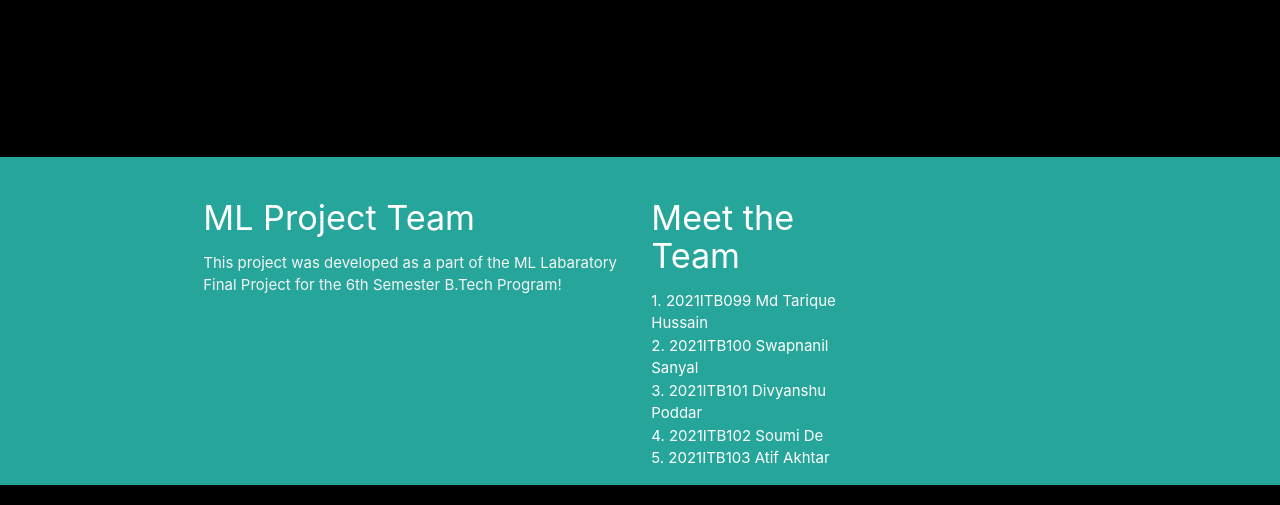
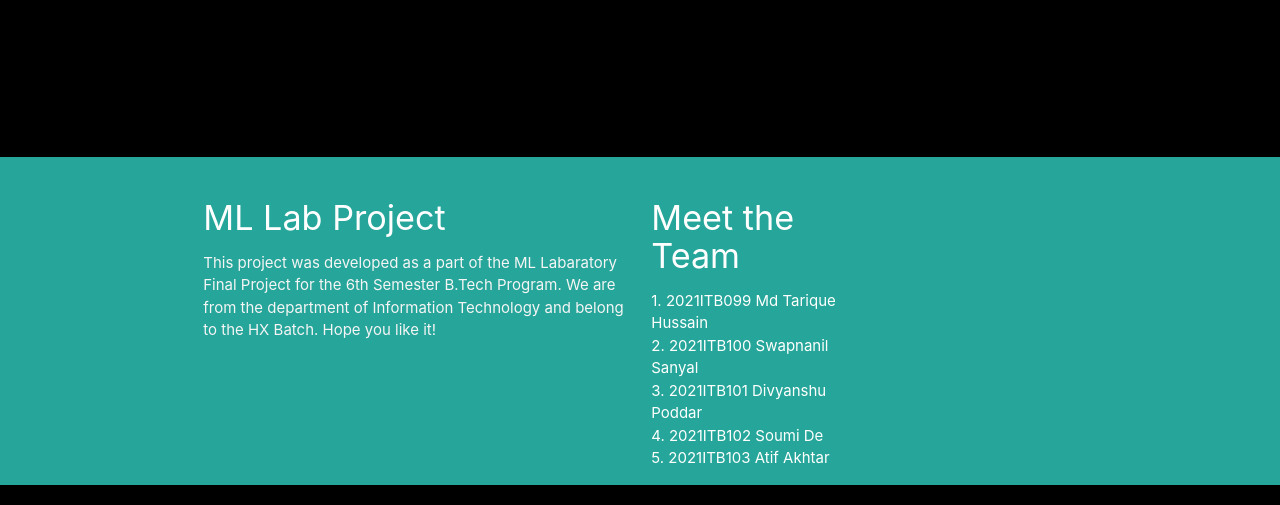
Before and after one commit to soumizde/insurance_prediction, a Flask app: page / in a window 1280 px wide. Shown: the part 743-1248 px from the top of the page. Run offline with Flask 2, Linux system fonts and the light colour scheme; parts of the project's set-up code (start-up, migrations or seed data) failed here and were passed over; some libraries are stand-ins or nearby versions.

Commit message:
Data changes

```diff
--- a/templates/home.html
+++ b/templates/home.html
@@ -43,39 +43,39 @@
         <div class="input-field col s4">
             <label for="first_name" style="font-size: 30px; color: #26a69a"><b>Age</b></label>
             <br>
-            <input placeholder="Enter your age" name="age" id="age" type="text" class="validate">
+            <input placeholder="Enter your age" name="age" id="age" type="text" class="validate white-text">
         </div>
 
         <div class="input-field col s4">
             <label for="_name" style="font-size: 30px; color: #26a69a"><b>Gender</b></label>
             <br>
-            <input id="_name" name="Enter your sex" placeholder="0 - Male/1 - Female" type="text" class="validate">
+            <input id="_name" name="Enter your sex" placeholder="0 - Male/1 - Female" type="text" class="validate white-text">
         </div>
 
         <div class="input-field col s4">
             <label for="last_name" style="font-size: 30px; color: #26a69a"><b>BMI</b></label>
               <br>
-            <input id="bmi" name="bmi" placeholder="Enter your BMI"  type="text" class="validate">
+            <input id="bmi" name="bmi" placeholder="Enter your BMI"  type="text" class="validate white-text">
           </div>
 
         <div class="input-field col s4">
 
             <label for="last_name" style="font-size: 30px; color: #26a69a"><b>Children</b></label>
               <br>
-            <input id="children" name="children" placeholder="Enter 0 for None"  type="text" class="validate">
+            <input id="children" name="children" placeholder="Enter 0 for None"  type="text" class="validate white-text">
 
           </div>
 
         <div class="input-field col s4">
             <label for="smoker" style="font-size: 30px; color: #26a69a" ><b>Do you Smoke?</b></label>
             <br>
-            <input id="smoker" name="smoker" placeholder="1 - Yes/0 - No" type="text" class="validate">
+            <input id="smoker" name="smoker" placeholder="1 - Yes/0 - No" type="text" class="validate white-text">
         </div>
 
         <div class="input-field col s4">
             <label for="region" style="font-size: 30px; color: #26a69a"><b>Which Region?</b></label>
             <br>
-            <input id="region" name="region" placeholder="0-NW/1-NE/2-SE/3-SW" type="text" class="validate">
+            <input id="region" name="region" placeholder="0-NW/1-NE/2-SE/3-SW" type="text" class="validate white-text">
         </div>
       </div>
 
@@ -101,8 +101,8 @@
     <div class="container">
       <div class="row">
         <div class="col l6 s12">
-          <h4 class="white-text">ML Project Team</h5>
-          <p class="grey-text text-lighten-4">This project was developed as a part of the ML Labaratory Final Project for the 6th Semester B.Tech Program!</p>
+          <h4 class="white-text">ML Lab Project</h5>
+          <p class="grey-text text-lighten-4">This project was developed as a part of the ML Labaratory Final Project for the 6th Semester B.Tech Program. We are from the department of Information Technology and belong to the HX Batch. Hope you like it!</p>
         </div>
 
         <div class="col l3 s12">
```
